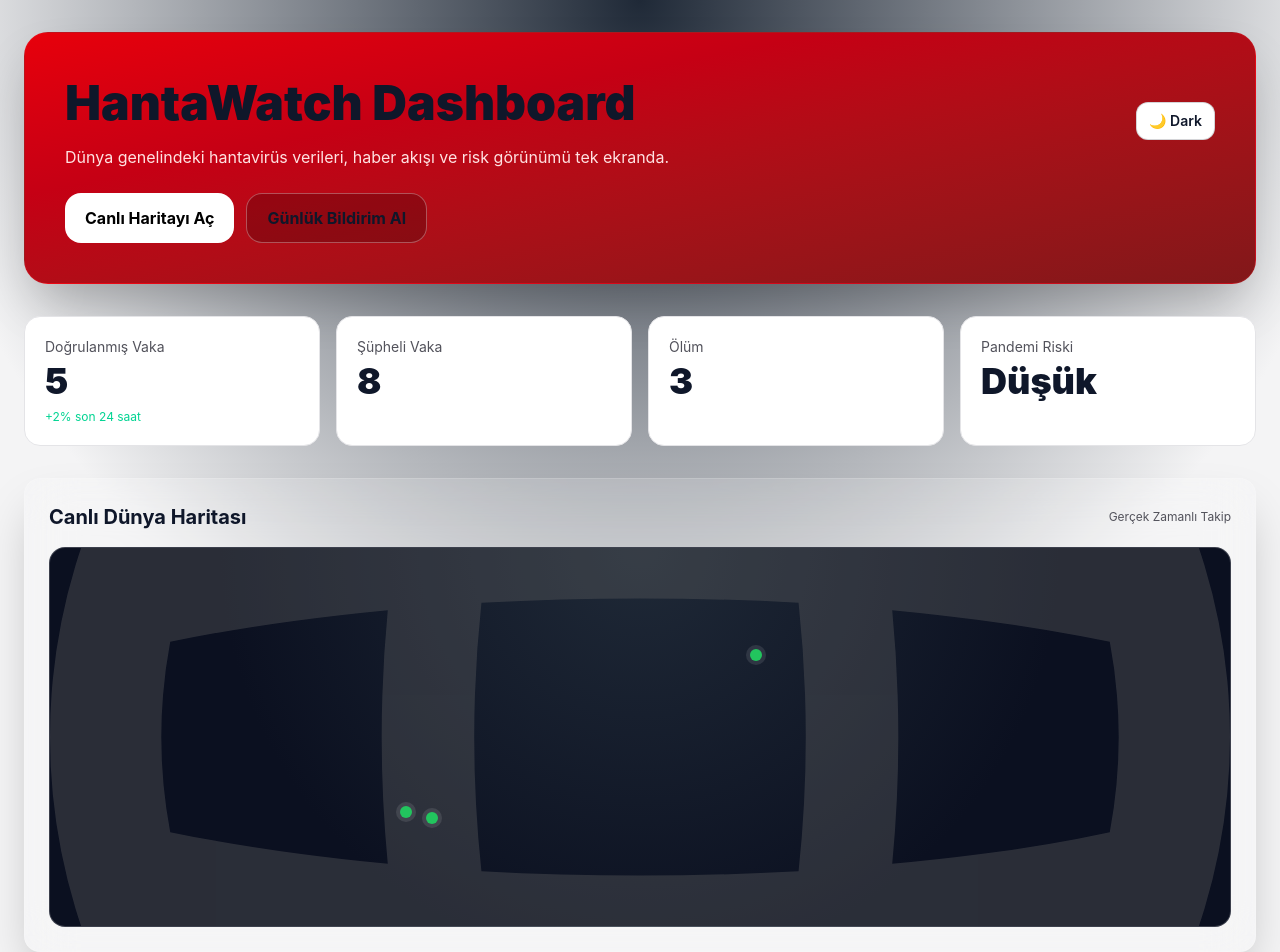
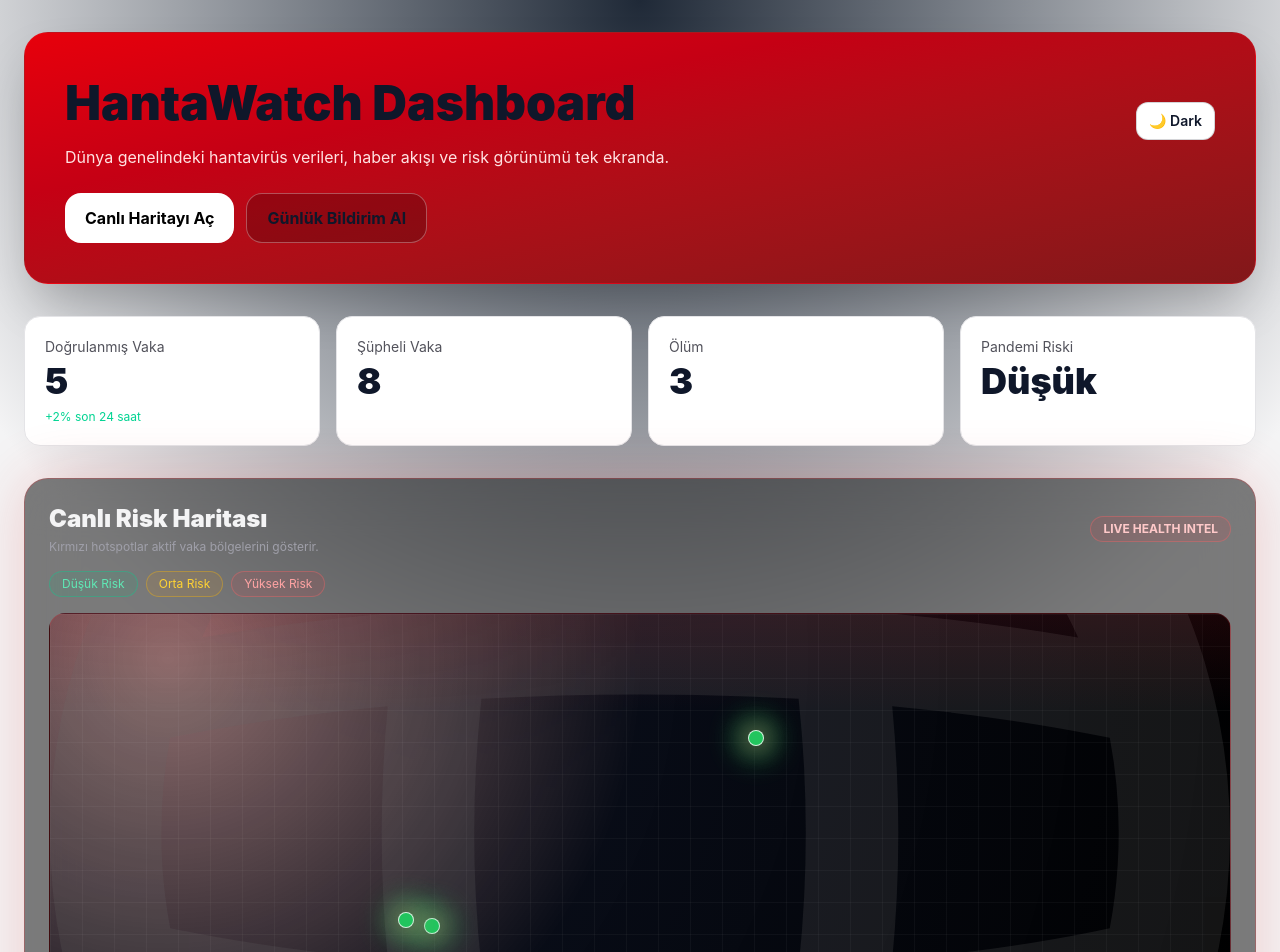
Before and after one commit to hanta-pixel/hantawatch, a Next.js app: page / in a window 1280 px wide. Shown: the top 952 px of the page. Built offline with nearby package versions, Linux system fonts and the light colour scheme.

Commit message:
style: restore red premium live risk map

```diff
--- a/components/dashboard/live-world-map.tsx
+++ b/components/dashboard/live-world-map.tsx
@@ -5,6 +5,12 @@ import { getRiskColor } from '@/utils/risk';
 
 type LiveWorldMapProps = {
   countries: CountryRiskPoint[];
+};
+
+const riskLabel: Record<CountryRiskPoint['risk'], string> = {
+  low: 'Düşük',
+  medium: 'Orta',
+  high: 'Yüksek',
 };
 
 function project(lat: number, lng: number) {
@@ -15,32 +21,48 @@ function project(lat: number, lng: number) {
 
 export function LiveWorldMap({ countries }: LiveWorldMapProps) {
   return (
-    <section className="dashboard-enter mb-8 rounded-2xl border border-white/15 bg-white/10 p-4 shadow-2xl backdrop-blur-xl md:p-6">
-      <div className="mb-4 flex items-center justify-between gap-2">
-        <h2 className="text-xl font-bold">Canlı Dünya Haritası</h2>
-        <span className="text-xs text-[var(--muted)]">Gerçek Zamanlı Takip</span>
+    <section className="dashboard-enter mb-8 rounded-3xl border border-red-500/25 bg-black/50 p-4 shadow-[0_0_60px_rgba(220,38,38,0.2)] backdrop-blur-xl md:p-6">
+      <div className="mb-4 flex flex-col gap-3 md:flex-row md:items-center md:justify-between">
+        <div>
+          <h2 className="text-xl font-black text-zinc-100 md:text-2xl">Canlı Risk Haritası</h2>
+          <p className="mt-1 text-xs text-zinc-400">Kırmızı hotspotlar aktif vaka bölgelerini gösterir.</p>
+        </div>
+        <span className="w-fit rounded-full border border-red-400/35 bg-red-500/10 px-3 py-1 text-xs font-bold text-red-200">LIVE HEALTH INTEL</span>
       </div>
 
-      <div className="relative h-[260px] overflow-hidden rounded-2xl border border-white/20 bg-[radial-gradient(circle_at_top,#1f2937_0%,#0b1020_60%)] md:h-[380px]">
-        <div className="absolute inset-0 bg-[url('/globe.svg')] bg-cover bg-center opacity-35" />
+      <div className="mb-4 flex flex-wrap gap-2 text-xs">
+        <span className="rounded-full border border-emerald-400/35 bg-emerald-500/10 px-3 py-1 text-emerald-300">Düşük Risk</span>
+        <span className="rounded-full border border-amber-400/35 bg-amber-500/10 px-3 py-1 text-amber-300">Orta Risk</span>
+        <span className="rounded-full border border-red-400/35 bg-red-500/10 px-3 py-1 text-red-300">Yüksek Risk</span>
+      </div>
+
+      <div className="relative h-[300px] overflow-hidden rounded-2xl border border-red-500/25 bg-[radial-gradient(circle_at_10%_10%,rgba(239,68,68,0.20),rgba(3,7,18,0.96)_42%,rgba(0,0,0,1)_100%)] md:h-[440px]">
+        <div className="absolute inset-0 bg-[url('/globe.svg')] bg-cover bg-center opacity-20 saturate-0" />
+        <div className="absolute inset-0 bg-[linear-gradient(rgba(255,255,255,0.035)_1px,transparent_1px),linear-gradient(90deg,rgba(255,255,255,0.035)_1px,transparent_1px)] bg-[size:32px_32px]" />
+        <div className="absolute inset-x-0 top-0 h-24 bg-gradient-to-b from-red-500/10 to-transparent" />
 
         {countries.map((country) => {
           const pos = project(country.lat, country.lng);
           const color = getRiskColor(country.risk);
 
           return (
-            <div
+            <button
               key={country.code}
+              type="button"
               className="group absolute -translate-x-1/2 -translate-y-1/2"
               style={{ left: `${pos.x}%`, top: `${pos.y}%` }}
+              aria-label={`${country.country} risk hotspot`}
             >
-              <span className="block h-3 w-3 rounded-full ring-4 ring-white/10" style={{ backgroundColor: color }} />
-              <div className="pointer-events-none absolute left-1/2 top-5 z-10 hidden w-40 -translate-x-1/2 rounded-lg border border-white/25 bg-black/80 px-2 py-1 text-xs text-white group-hover:block group-focus-within:block">
-                <p className="font-semibold">{country.country}</p>
-                <p>Vaka: {country.cases}</p>
-                <p>Ölüm: {country.deaths}</p>
-              </div>
-            </div>
+              <span className="absolute left-1/2 top-1/2 h-12 w-12 -translate-x-1/2 -translate-y-1/2 animate-pulse rounded-full opacity-30 blur-md" style={{ backgroundColor: color }} />
+              <span className="relative block h-4 w-4 rounded-full border border-white/80 shadow-[0_0_24px_rgba(248,113,113,0.9)]" style={{ backgroundColor: color }} />
+
+              <span className="pointer-events-none absolute left-1/2 top-8 z-20 hidden w-52 -translate-x-1/2 rounded-xl border border-red-400/30 bg-zinc-950/95 p-3 text-left text-xs text-zinc-100 shadow-2xl group-hover:block group-focus:block">
+                <strong className="block text-sm text-red-200">{country.country}</strong>
+                <span className="mt-1 block">Vaka: {country.cases}</span>
+                <span className="block">Ölüm: {country.deaths}</span>
+                <span className="block">Risk: {riskLabel[country.risk]}</span>
+              </span>
+            </button>
           );
         })}
       </div>
```
